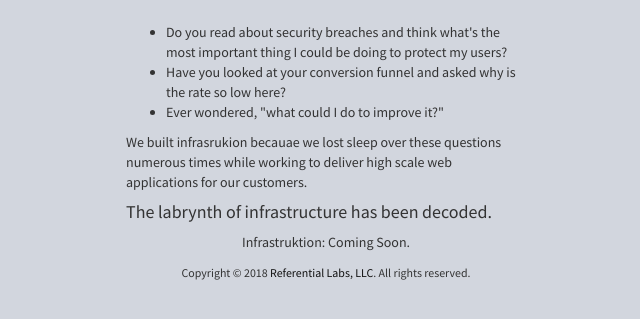
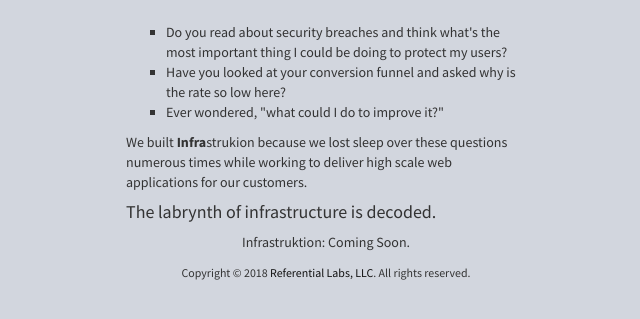
Before and after one commit to referentiallabs/infrastruktion.com, a plain HTML site: page docs/index.html in a window 1280 px wide. Shown: the part 181-500 px from the top of the page, without its empty margins (314-954 px from the left). Drawn offline with Linux system fonts and the light colour scheme.

Commit message:
Fix typos and minor styling

```diff
--- a/docs/index.html
+++ b/docs/index.html
@@ -16,8 +16,6 @@
   <script src="https://oss.maxcdn.com/html5shiv/3.7.3/html5shiv.min.js"></script>
   <script src="https://oss.maxcdn.com/respond/1.4.2/respond.min.js"></script>
   <![endif]-->
-
-  <!-- Google Font -->
   <link rel="stylesheet" href="https://fonts.googleapis.com/css?family=Source+Sans+Pro:300,400,600,700,300italic,400italic,600italic">
 </head>
 <body class="hold-transition lockscreen">
@@ -26,9 +24,9 @@
     <a href="/"><b>Infra</b>struktion</a>
   </div>
 
-  <ul class="questions">
+  <ul class="questions" style="list-style: square;">
 <li>
-Do you read about security breaches and think what's the most important thing I could be doing to protect my users?
+  Do you read about security breaches and think what's the most important thing I could be doing to protect my users?
 </li>
 
 <li>
@@ -41,15 +39,15 @@
 </ul>
 
 <p class="text-help">
-We built infrasrukion becauae we lost sleep over these questions numerous times while working to deliver high scale web applications for our customers.
+  We built <b>Infra</b>strukion because we lost sleep over these questions numerous times while working to deliver high scale web applications for our customers.
 </p>
 
 <h4>
-The labrynth of infrastructure has been decoded.
+  The labrynth of infrastructure is decoded.
 </h4>
 
 <p class="text-center">
-Infrastruktion: Coming Soon.
+  Infrastruktion: Coming Soon.
 </p>
 
 <div class="footer text-center">
@@ -61,7 +59,6 @@
 
 
 </div>
-<!-- /.center -->
 
 <script src="/scripts/jquery.min.js"></script>
 <script src="/scripts/bootstrap.min.js"></script>
```
